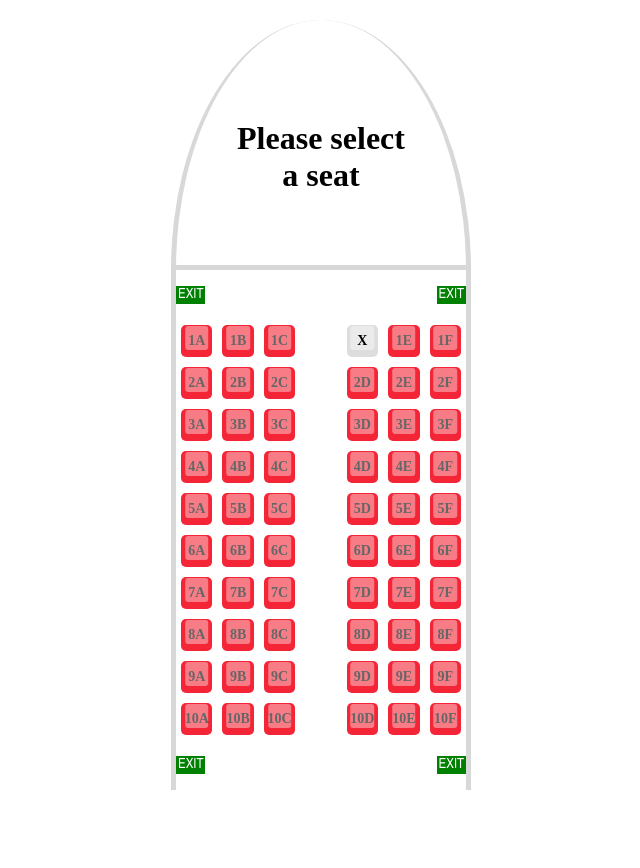
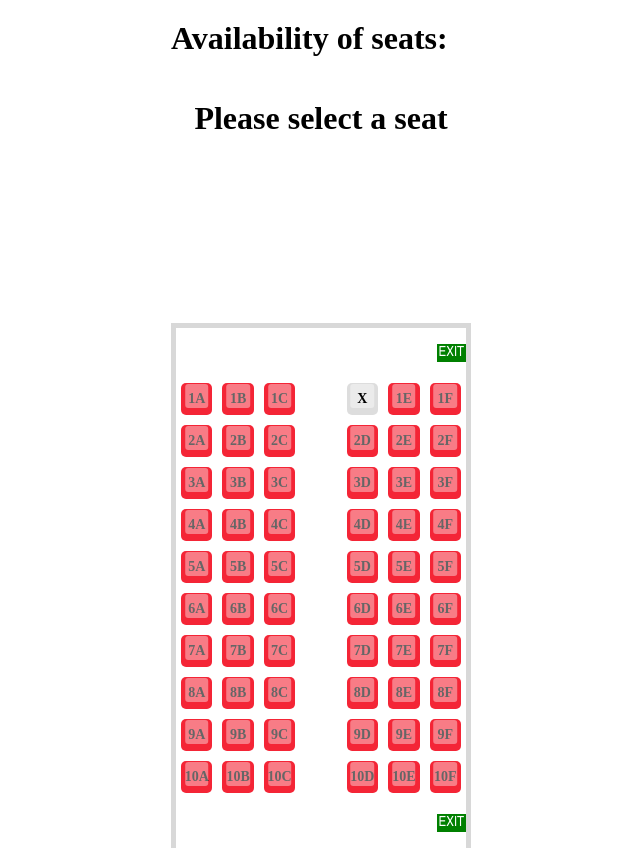
Before and after one commit to vmadaraj/SER515_codesquad, a website: page front-end/app/views/pages/booking.html in a window 1280 px wide. Shown: the whole page, without its empty margins (319-959 px from the left). Before the commit the page ends 810 px from the top, so only its background shows below. Drawn offline with Linux system fonts and the light colour scheme.

Commit message:
#46 Added heading for availability of tickets

```diff
--- a/front-end/app/views/pages/booking.html
+++ b/front-end/app/views/pages/booking.html
@@ -1,7 +1,10 @@
+<html>
 <head>
     <link rel="stylesheet" type="text/css" href="/front-end/resources/css/booking.css">
     </head>
+<body>
 <div class="plane">
+  <h1> Availability of seats:</h1>
     <div class="cockpit">
       <h1>Please select a seat</h1>
     </div>
@@ -294,3 +297,5 @@
 
     </div>
   </div>
+</body>
+  </html>
--- a/front-end/resources/css/booking.css
+++ b/front-end/resources/css/booking.css
@@ -16,28 +16,13 @@
     overflow: hidden;
     text-align: center;
     border-bottom: 5px solid #d8d8d8;
-    &:before {
-      content: "";
-      display: block;
-      position: absolute;
-      top: 0;
-      left: 0;
-      height: 500px;
-      width: 100%;
-      border-radius: 50%;
-      border-right: 5px solid #d8d8d8;
-      border-left: 5px solid #d8d8d8;
-    }
-    h1 {
-      width: 60%;
-      margin: 100px auto 35px auto;
-    }
+
   }
 
   .exit {
     position: relative;
     height: 50px;
-    &:before,
+    & :before,
     &:after {
       content: "EXIT";
       font-size: 14px;
--- a/package.json
+++ b/package.json
@@ -24,5 +24,7 @@
     "url": "https://github.com/shirikvs/SER515_codesquad/issues"
   },
   "homepage": "https://github.com/shirikvs/SER515_codesquad#readme",
-  "devDependencies": {}
+  "devDependencies": {
+    "sabre-dev-studio": "^1.2.0"
+  }
 }
```
Also changed, not shown: server.js (line endings or trailing spaces), 1 other file.
